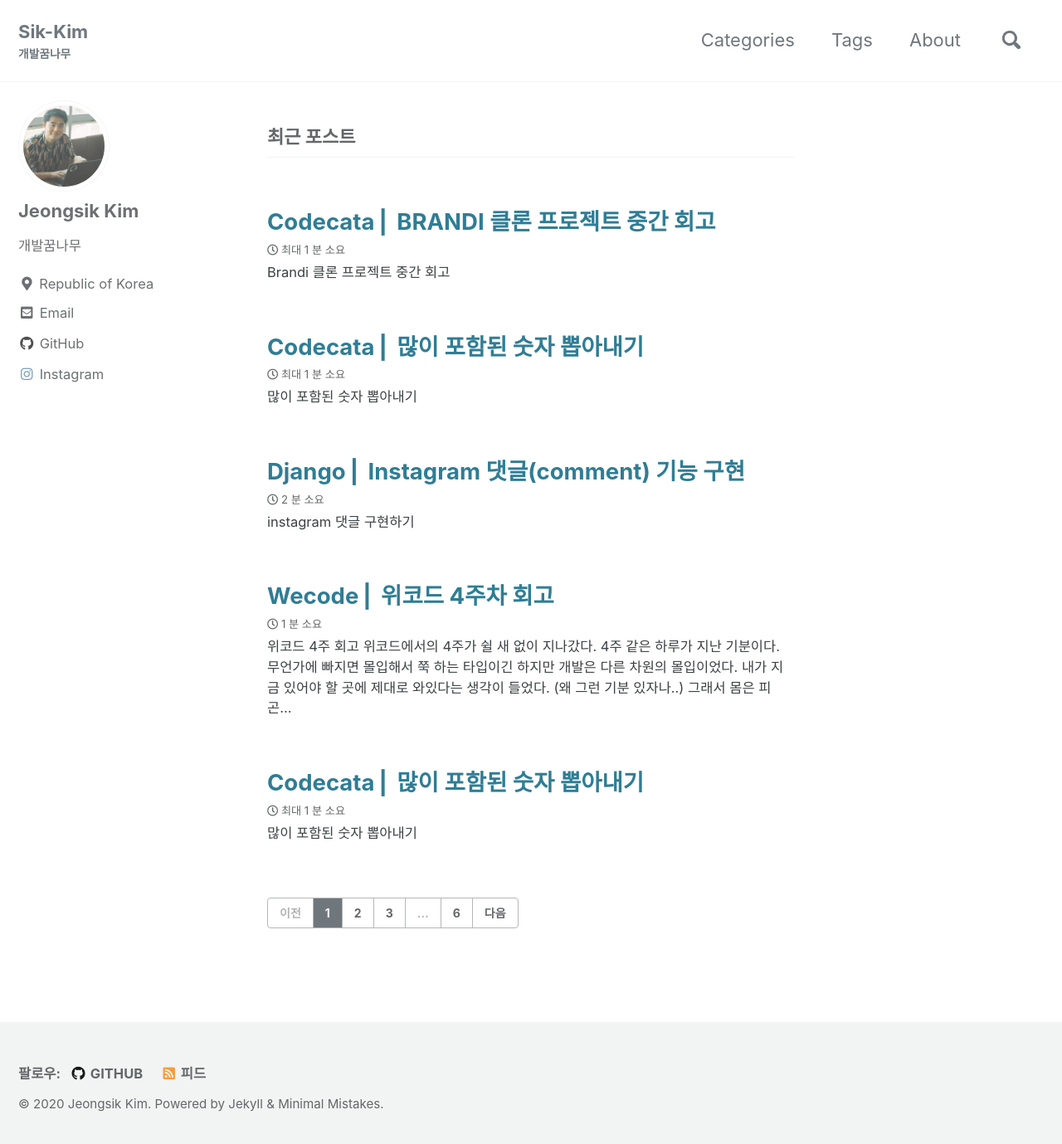
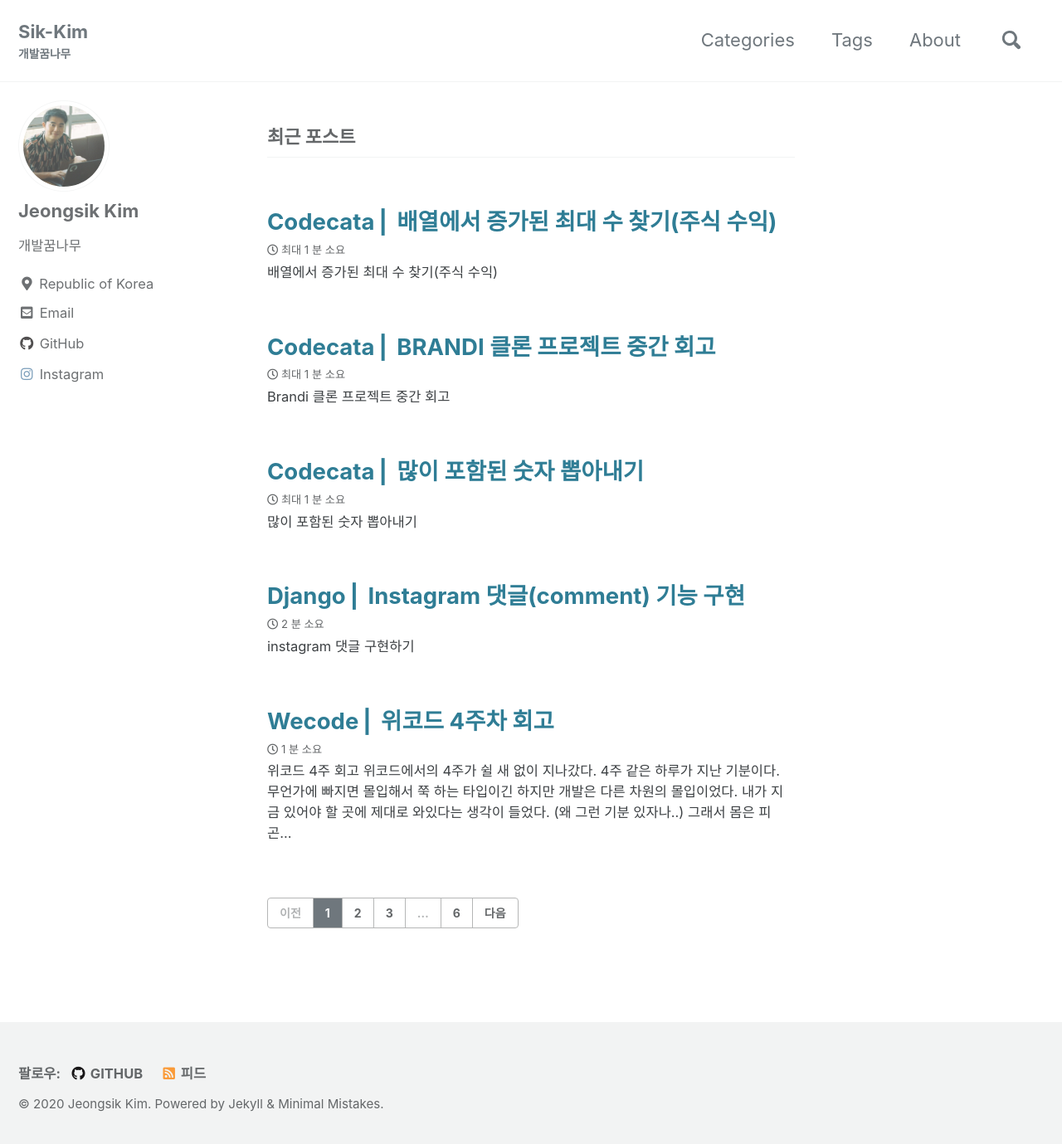
Before and after one commit to Sik-Kim/Sik-Kim.github.io, a Jekyll site: the page built from index.html, in a window 1280 px wide and 1387 px high. Shown: the top 1379 px of the window at 83% size. Built offline with Jekyll 4.4.1, drawn with Linux system fonts in a browser that asks for light colours; cached includes are drawn as plain includes; the list of posts is cut into pages by our own code; part of the change alters nothing that is shown.

Commit message:
Add: 2020-11-24 codecata review

````diff
--- a/_posts/2020-11-13-codecata10.md
+++ b/_posts/2020-11-13-codecata10.md
@@ -1,5 +1,5 @@
 ---
-title: "Codecata ⎜ 많이 포함된 숫자 뽑아내기"
+title: "Codecata ⎜ 그래프의 최대 넓이 찾기"
 date: 2020-11-13 11:10:00 -0400
 summary:
 toc : ture
@@ -11,7 +11,7 @@ category :
     - algorithm
 ---
 
-# 많이 포함된 숫자 뽑아내기
+# 그래프의 최대 넓이 찾기
 
 ## 문제
 인자인 height는 숫자로 이루어진 배열입니다.그래프로 생각한다면 y축의 값이고, 높이 값을 갖고 있습니다. 아래의 그래프라면 height 배열은 [1, 8, 6, 2, 5, 4, 8, 3, 7] 입니다.
@@ -50,6 +50,9 @@ print(get_max_area(height))
 
 ## 위코드 풀이
 
+### TIP
+**index를 left, right 2개를 잡고 가운데로 좁혀 나가는 방식**
+
 ```python
 def get_max_area(height):
     	l = 0
--- /dev/null
+++ b/_posts/2020-11-24-codecata16.md
@@ -0,0 +1,61 @@
+---
+title: "Codecata ⎜ 배열에서 증가된 최대 수 찾기(주식 수익)"
+date: 2020-11-24 12:52:00 -0400
+summary:
+toc : ture
+toc_sticky: true
+comments: true
+tag :
+    - codecata
+category :
+    - algorithm
+---
+
+# 배열에서 증가된 최대 수 찾기(주식 수익)
+
+## 문제
+prices는 배열이며, 각 요소는 매일의 주식 가격입니다.
+만약 한 번만 거래할 수 있다면 = 사고 팔 수 있다면, 제일 큰 이익은 얼마일까요?
+
+예를 들어,
+
+Input: [7,1,5,3,6,4]
+Output: 5
+Input: [7,1,5,3,6,4]
+Output: 5
+설명: 2일(가격=1)에 샀다가 5일(가격=6)에 사는 것이 6-1이라 제일 큰 수익
+7-1=6 은 안 되는거 아시죠? 먼저 사야 팔 수 있습니다.
+
+Input: [7,6,4,3,1]
+Output: 0
+Input: [7,6,4,3,1]
+Output: 0
+설명: 여기서는 매일 가격이 낮아지기 때문에 거래가 없습니다. 그래서 0
+
+<br><br>
+
+## 나의 풀이
+
+```python
+def maxProfit(prices):
+  minimum = prices.index(min(prices))
+  maximum = prices.index(max(prices[minimum:]))
+
+  if minimum == maximum:
+        return 0
+  else:
+        return prices[maximum] - prices[minimum]
+```
+
+<br><br>
+
+### 코드카타 리뷰
+그래프 넓이 구하는 알고리즘이랑 동일한 방법으로 인덱스(left, right) 2개를 가운데로 좁혀가며 풀 수 있을줄 알았는데 불가능했다.
+배열의 증가된 max값 구하는 것과 그래프의 넓이 문제는 max 넓이를 구하는 것이 비슷하다고 생각했으나, max 값 계산을 위한 value 값들의 특성이 달랐다.
+그래프 넓이 문제는 value값 2개 모두 max를 찾으면 됐지만 이번 문제는 1개는 max값 1개는 min값을 찾아야 하는점이 차이점이다.
+결국 index 양쪽 접근 방법을 포기하고 다른 방법으로 쉽게 풀 수 있었다.
+
+<br>
+
+### cf. 그래프 문제
+![Codecata ⎜ 그래프의 최대 넓이 찾기](https://sik-kim.github.io/algorithm/codecata10/)
````
